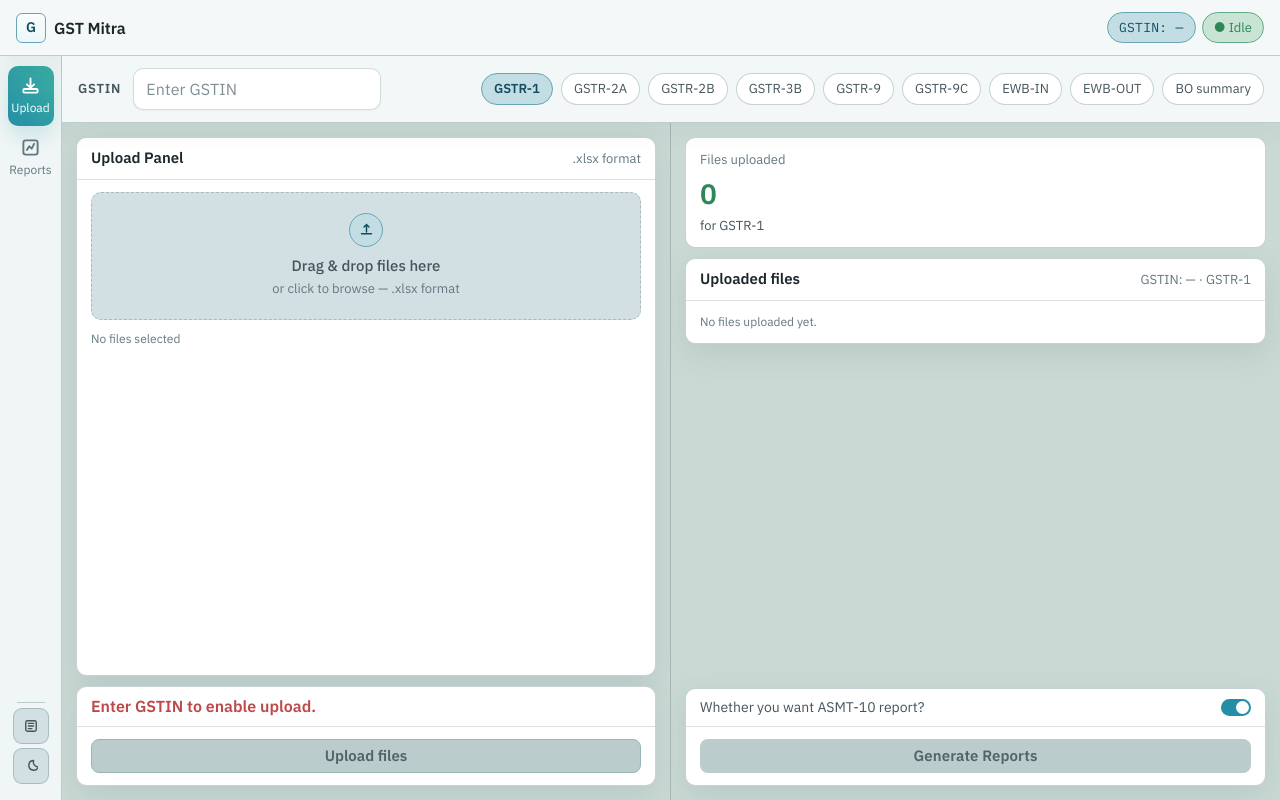
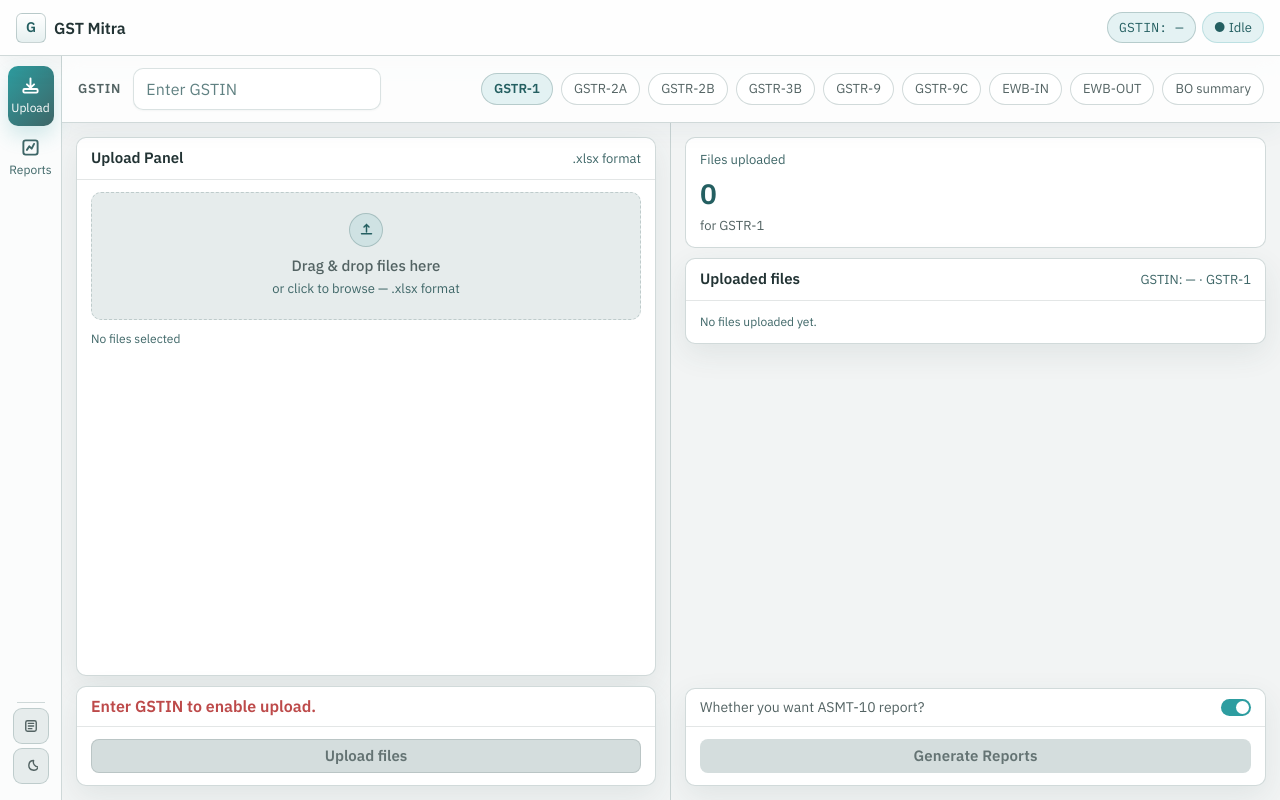
Before and after one commit to ABHINAVPRIYADARSHI/gst-scrutiny-frontend, a React (Create React App) app: page / in a window 1280 px wide. Built offline with nearby package versions, Linux system fonts and the light colour scheme.

Commit message:
UI changes

```diff
--- a/src/components/GenerateReportsAction.js
+++ b/src/components/GenerateReportsAction.js
@@ -113,7 +113,7 @@
               >
                 {checkingOpenFiles ? (
                   <span className="btn-loading-content">
-                    <Spinner size="sm" thickness="3px" speed="0.65s" emptyColor="rgba(255,255,255,0.28)" color="currentColor" />
+                    <Spinner size="sm" thickness="3px" speed="0.65s" emptyColor="rgba(242,244,244,0.28)" color="currentColor" />
                     <span>Scrutiny in progress ...</span>
                   </span>
                 ) : (
@@ -147,7 +147,7 @@
                 Cancel
               </Button>
               <Button
-                colorScheme="purple"
+                variant="solid"
                 onClick={async () => {
                   onClose();
                   await runReportGeneration();
--- a/src/index.css
+++ b/src/index.css
@@ -4,24 +4,24 @@
 
 /* Palette from `UI design final.html` (light + dark) */
 :root {
-  --bg-page: #cad9d4;
+  --bg-page: #f2f4f4;
   --bg-surface: #ffffff;
-  --bg-muted: #d2e0e3;
-  --bg-hover: #c4d5d8;
-  --border: rgba(49, 88, 96, 0.18);
-  --border-md: rgba(49, 88, 96, 0.27);
-  --text-1: #1b272b;
-  --text-2: #45555c;
-  --text-3: #647780;
+  --bg-muted: #e6ecec;
+  --bg-hover: #d9e4e4;
+  --border: rgba(83, 99, 99, 0.16);
+  --border-md: rgba(62, 102, 103, 0.24);
+  --text-1: #223334;
+  --text-2: #536363;
+  --text-3: #3e6667;
 
-  --accent: #258ea6;
-  --accent-bg: #c3dde5;
-  --accent-border: #67a5b4;
-  --accent-text: #124f5d;
+  --accent: #2d9da0;
+  --accent-bg: rgba(45, 157, 160, 0.12);
+  --accent-border: rgba(62, 102, 103, 0.28);
+  --accent-text: #245f61;
 
-  --success-text: #2f8758;
-  --success-bg: #c9e4d4;
-  --success-border: #5eac84;
+  --success-text: #245f61;
+  --success-bg: rgba(45, 157, 160, 0.12);
+  --success-border: rgba(45, 157, 160, 0.22);
 
   --warn-text: #9a6b12;
   --warn-bg: #fff3dc;
@@ -29,15 +29,15 @@
   --danger-text: #bd4a4a;
   --danger-bg: #ebd2d2;
   --danger-border: #cc8484;
-  --disabled-bg: #bacdcc;
-  --disabled-text: #536368;
-  --disabled-border: #96b6b9;
-  --elev-1: 0 10px 30px rgba(44, 84, 94, 0.11);
-  --elev-2: 0 18px 42px rgba(44, 84, 94, 0.16);
+  --disabled-bg: #d4dddd;
+  --disabled-text: #647373;
+  --disabled-border: rgba(83, 99, 99, 0.2);
+  --elev-1: 0 10px 30px rgba(45, 73, 74, 0.09);
+  --elev-2: 0 18px 42px rgba(45, 73, 74, 0.14);
 
   --rail-bg: #ffffff;
-  --rail-active-bg: #c3dde5;
-  --rail-active-col: #124f5d;
+  --rail-active-bg: #2d9da0;
+  --rail-active-col: #ffffff;
   --input-bg: #ffffff;
 
   --gst-bg: var(--bg-page);
@@ -49,25 +49,25 @@
   --gst-accent: var(--accent);
   --gst-warn: var(--warn-text);
   --gst-danger: var(--danger-text);
-  --gst-focus: rgba(29, 113, 133, 0.18);
+  --gst-focus: rgba(45, 157, 160, 0.22);
 }
 
 /* Dark mode (class applied on `.shell`) */
 .dark {
-  --bg-page: #1a2434;
-  --bg-surface: #223046;
-  --bg-muted: #2b3b55;
-  --bg-hover: #364965;
-  --border: rgba(103, 232, 213, 0.12);
-  --border-md: rgba(103, 232, 213, 0.22);
-  --text-1: #e8f3ff;
-  --text-2: #a2bad8;
-  --text-3: #7089aa;
+  --bg-page: #0f172a;
+  --bg-surface: #162033;
+  --bg-muted: #1c2940;
+  --bg-hover: #23344f;
+  --border: rgba(62, 213, 217, 0.14);
+  --border-md: rgba(125, 211, 252, 0.24);
+  --text-1: #e6f7fb;
+  --text-2: #9fd6d8;
+  --text-3: #7dd3fc;
 
-  --accent: #00d4b4;
-  --accent-bg: rgba(0, 212, 180, 0.14);
-  --accent-border: rgba(103, 232, 213, 0.36);
-  --accent-text: #00d4b4;
+  --accent: #3ed5d9;
+  --accent-bg: rgba(62, 213, 217, 0.14);
+  --accent-border: rgba(125, 211, 252, 0.34);
+  --accent-text: #7dd3fc;
 
   --success-text: #4ade80;
   --success-bg: rgba(74, 222, 128, 0.12);
@@ -79,16 +79,16 @@
   --danger-text: #f87171;
   --danger-bg: rgba(248, 113, 113, 0.12);
   --danger-border: rgba(248, 113, 113, 0.34);
-  --disabled-bg: #3d536f;
-  --disabled-text: #b3c7de;
-  --disabled-border: rgba(167, 189, 215, 0.3);
+  --disabled-bg: #2a3f5d;
+  --disabled-text: #d6f2f8;
+  --disabled-border: rgba(125, 211, 252, 0.24);
   --elev-1: 0 14px 34px rgba(0, 0, 0, 0.18);
   --elev-2: 0 24px 52px rgba(0, 0, 0, 0.25);
 
-  --rail-bg: #1d293d;
-  --rail-active-bg: #48678d;
-  --rail-active-col: #e8f3ff;
-  --input-bg: #2b3b55;
+  --rail-bg: #111c31;
+  --rail-active-bg: rgba(62, 213, 217, 0.18);
+  --rail-active-col: #7dd3fc;
+  --input-bg: #1c2940;
 }
 
 html,
@@ -100,8 +100,9 @@
 body {
   margin: 0;
   background:
-    linear-gradient(135deg, rgba(186, 207, 198, 0.98) 0%, rgba(188, 208, 220, 0.95) 50%, rgba(196, 214, 206, 0.98) 100%),
-    radial-gradient(circle at top left, rgba(37, 142, 166, 0.14), transparent 28%),
+    linear-gradient(135deg, rgba(242, 244, 244, 0.98) 0%, rgba(230, 236, 236, 0.96) 48%, rgba(221, 233, 233, 0.98) 100%),
+    radial-gradient(circle at top left, rgba(45, 157, 160, 0.14), transparent 28%),
+    radial-gradient(circle at bottom right, rgba(62, 102, 103, 0.1), transparent 32%),
     linear-gradient(180deg, rgba(255, 255, 255, 0.1), transparent 34%),
     var(--bg-page);
   color: var(--text-1);
@@ -111,7 +112,7 @@
 }
 
 ::selection {
-  background: rgba(102, 227, 196, 0.22);
+  background: rgba(45, 157, 160, 0.22);
 }
 
 a.skip-link {
@@ -131,7 +132,7 @@
 a.skip-link:focus {
   transform: translateY(0);
   outline: none;
-  box-shadow: 0 0 0 4px rgba(0, 212, 180, 0.35);
+  box-shadow: 0 0 0 4px rgba(45, 157, 160, 0.32);
 }
 
 code,
@@ -164,7 +165,7 @@
 }
 
 .topbar {
-  background: rgba(246, 250, 250, 0.95);
+  background: rgba(255, 255, 255, 0.88);
   border-bottom: 0.5px solid var(--border-md);
   min-height: 56px;
   padding: 0 16px;
@@ -179,17 +180,17 @@
 }
 
 .dark .topbar {
-  background: rgba(34, 48, 70, 0.94);
-  border-bottom-color: rgba(103, 232, 213, 0.22);
+  background: rgba(15, 23, 42, 0.9);
+  border-bottom-color: rgba(125, 211, 252, 0.16);
   box-shadow: 0 12px 28px rgba(0, 0, 0, 0.2);
 }
 
 .app-footer-shell {
-  --footer-bg: rgba(241, 246, 246, 0.95);
-  --footer-border: rgba(49, 88, 96, 0.2);
-  --footer-text: #45555c;
-  --footer-muted: #647780;
-  --footer-shadow: 0 -10px 28px rgba(44, 84, 94, 0.12);
+  --footer-bg: rgba(255, 255, 255, 0.9);
+  --footer-border: rgba(83, 99, 99, 0.16);
+  --footer-text: #536363;
+  --footer-muted: #3e6667;
+  --footer-shadow: 0 -10px 28px rgba(45, 73, 74, 0.1);
   position: fixed;
   left: 0;
   right: 0;
@@ -199,10 +200,10 @@
 }
 
 .app-footer-shell.dark {
-  --footer-bg: rgba(29, 41, 61, 0.92);
-  --footer-border: rgba(103, 232, 213, 0.22);
-  --footer-text: #b4cae3;
-  --footer-muted: #7d97b7;
+  --footer-bg: rgba(15, 23, 42, 0.92);
+  --footer-border: rgba(125, 211, 252, 0.18);
+  --footer-text: #9fd6d8;
+  --footer-muted: #7dd3fc;
   --footer-shadow: 0 -14px 30px rgba(0, 0, 0, 0.24);
 }
 
@@ -252,7 +253,7 @@
 }
 
 .app-footer-shell.dark .app-footer-copy {
-  color: #67e8d5;
+  color: var(--accent);
   text-shadow: none;
 }
 
@@ -282,7 +283,7 @@
   width: 30px;
   height: 30px;
   border-radius: 6px;
-  background: linear-gradient(180deg, #f8fcfd 0%, #ecf6f8 100%);
+  background: linear-gradient(180deg, #ffffff 0%, #e6f0f0 100%);
   color: var(--accent-text);
   font-size: 14px;
   font-weight: 700;
@@ -300,7 +301,7 @@
 }
 
 .dark .brand-name {
-  color: #e8f5ff;
+  color: var(--text-1);
 }
 .topbar-chips {
   display: flex;
@@ -319,13 +320,13 @@
 }
 
 .dark .chip {
-  background: rgba(43, 59, 85, 0.96);
-  border-color: rgba(149, 175, 207, 0.28);
-  color: #c7d8eb;
+  background: rgba(28, 41, 64, 0.96);
+  border-color: rgba(125, 211, 252, 0.16);
+  color: var(--text-2);
 }
 
 .dark .chip:hover {
-  background: rgba(54, 73, 101, 0.98);
+  background: rgba(35, 52, 79, 0.98);
 }
 .chip:hover {
   transform: translateY(-1px);
@@ -339,9 +340,9 @@
 }
 
 .dark .chip.acc {
-  border-color: rgba(103, 232, 213, 0.36);
-  color: #9cf6e6;
-  background: rgba(0, 212, 180, 0.18);
+  border-color: var(--accent-border);
+  color: var(--accent-text);
+  background: rgba(62, 213, 217, 0.18);
 }
 .chip.ok {
   border-color: var(--success-border);
@@ -367,7 +368,7 @@
 
 .rail {
   width: 62px;
-  background: rgba(243, 248, 248, 0.94);
+  background: rgba(255, 255, 255, 0.72);
   border-right: 0.5px solid var(--border-md);
   display: flex;
   flex-direction: column;
@@ -377,8 +378,8 @@
 }
 
 .dark .rail {
-  background: rgba(29, 41, 61, 0.96);
-  border-right-color: rgba(103, 232, 213, 0.18);
+  background: rgba(17, 28, 49, 0.96);
+  border-right-color: rgba(125, 211, 252, 0.14);
 }
 .rail-top {
   display: flex;
@@ -450,8 +451,8 @@
 }
 
 :not(.dark) .tab-btn.active {
-  background: linear-gradient(45deg, #258ea6, #3aaea3);
-  box-shadow: 0 10px 20px rgba(37, 142, 166, 0.18);
+  background: linear-gradient(135deg, #2d9da0, #3e6667);
+  box-shadow: 0 10px 20px rgba(45, 157, 160, 0.2);
 }
 
 :not(.dark) .tab-btn.active .tab-icon svg,
@@ -461,23 +462,23 @@
 }
 
 .dark .tab-icon svg {
-  stroke: #9cb7d6;
+  stroke: var(--text-2);
 }
 
 .dark .tab-label {
-  color: #b8cce4;
+  color: var(--text-2);
 }
 
 .dark .tab-btn {
-  background: rgba(131, 165, 206, 0.2);
+  background: rgba(29, 41, 64, 0.86);
 }
 
 .dark .tab-btn:hover .tab-icon svg {
-  stroke: #b8cce4;
+  stroke: var(--text-1);
 }
 
 .dark .tab-btn:hover .tab-label {
-  color: #b8cce4;
+  color: var(--text-1);
 }
 
 .dark .tab-btn.active .tab-icon svg {
@@ -490,12 +491,12 @@
 }
 
 .dark .tab-btn:hover {
-  background: rgba(162, 186, 216, 0.18);
+  background: rgba(35, 52, 79, 0.95);
 }
 
 .dark .tab-btn.active {
   background: var(--rail-active-bg);
-  box-shadow: inset 0 1px 0 rgba(184, 204, 228, 0.12), 0 6px 14px rgba(8, 17, 29, 0.16);
+  box-shadow: inset 0 1px 0 rgba(125, 211, 252, 0.12), 0 6px 14px rgba(8, 17, 29, 0.18);
 }
 
 .dark .tab-btn.active:hover {
@@ -516,8 +517,8 @@
 }
 
 .dark .icon-btn {
-  background: #31445f;
-  border-color: rgba(162, 186, 216, 0.28);
+  background: #20314b;
+  border-color: rgba(125, 211, 252, 0.18);
 }
 .icon-btn:hover {
   background: var(--bg-hover);
@@ -545,7 +546,7 @@
 }
 
 .id-strip {
-  background: rgba(245, 249, 249, 0.95);
+  background: rgba(255, 255, 255, 0.82);
   border-bottom: 0.5px solid var(--border-md);
   padding: 12px 16px;
   display: flex;
@@ -590,7 +591,7 @@
   outline: none;
   border-color: var(--accent-border);
   background: var(--input-bg);
-  box-shadow: 0 0 0 3px rgba(37, 142, 166, 0.14);
+  box-shadow: 0 0 0 3px rgba(45, 157, 160, 0.16);
 }
 .gstin-input::placeholder {
   color: var(--text-3);
@@ -606,39 +607,39 @@
 }
 
 .dark .id-strip {
-  background: rgba(34, 48, 70, 0.94);
-  border-bottom-color: rgba(103, 232, 213, 0.2);
+  background: rgba(22, 32, 51, 0.94);
+  border-bottom-color: rgba(125, 211, 252, 0.18);
 }
 
 .dark .gstin-input {
-  background: #31445f;
-  border-color: rgba(162, 186, 216, 0.32);
+  background: #1c2940;
+  border-color: rgba(125, 211, 252, 0.2);
   box-shadow: 0 1px 2px rgba(8, 17, 29, 0.22);
 }
 
 .dark .gstin-input:focus {
-  background: #3a506f;
-  border-color: #7ea6d6;
-  box-shadow: 0 0 0 3px rgba(126, 166, 214, 0.2);
+  background: #22344e;
+  border-color: #7dd3fc;
+  box-shadow: 0 0 0 3px rgba(125, 211, 252, 0.18);
 }
 
 .dark .rpill {
-  background: #31445f;
-  border-color: rgba(162, 186, 216, 0.28);
-  color: #b7cae1;
+  background: #20314b;
+  border-color: rgba(125, 211, 252, 0.18);
+  color: var(--text-2);
 }
 
 .dark .rpill:hover {
-  background: #3a506f;
-  border-color: #7ea6d6;
-  color: #e8f3ff;
+  background: #253854;
+  border-color: #7dd3fc;
+  color: var(--text-1);
 }
 
 .dark .rpill.sel {
-  background: #48678d;
-  border-color: #7ea6d6;
-  color: #e8f3ff;
-  box-shadow: inset 0 1px 0 rgba(184, 204, 228, 0.12);
+  background: rgba(62, 213, 217, 0.18);
+  border-color: #7dd3fc;
+  color: #7dd3fc;
+  box-shadow: inset 0 1px 0 rgba(125, 211, 252, 0.12);
 }
 .strip-gap {
   flex: 1;
@@ -779,7 +780,7 @@
   border-color: var(--accent-border);
   background: var(--accent-bg);
   transform: translateY(-1px);
-  box-shadow: 0 12px 28px rgba(37, 142, 166, 0.1);
+  box-shadow: 0 12px 28px rgba(45, 157, 160, 0.12);
 }
 .up-circle {
   width: 34px;
@@ -912,13 +913,13 @@
   border-color: var(--accent-border);
   color: var(--accent-text);
   transform: translateY(-1px);
-  box-shadow: 0 10px 24px rgba(37, 142, 166, 0.11);
+  box-shadow: 0 10px 24px rgba(45, 157, 160, 0.12);
 }
 .btn-primary {
   flex: 1;
   height: 34px;
   border-radius: 8px;
-  background: linear-gradient(45deg, #258ea6, #3aaea3);
+  background: linear-gradient(135deg, #2d9da0, #3e6667);
   color: #fff;
   font-size: 15px;
   font-weight: 600;
@@ -926,12 +927,12 @@
   cursor: pointer;
   transition: opacity 0.16s ease, filter 0.16s ease, transform 0.16s ease, box-shadow 0.16s ease;
   letter-spacing: 0.1px;
-  box-shadow: 0 12px 24px rgba(37, 142, 166, 0.18);
+  box-shadow: 0 12px 24px rgba(45, 157, 160, 0.2);
 }
 .btn-primary:hover {
   opacity: 0.88;
   transform: translateY(-1px);
-  box-shadow: 0 16px 28px rgba(37, 142, 166, 0.22);
+  box-shadow: 0 16px 28px rgba(45, 157, 160, 0.24);
 }
 .btn-primary:disabled {
   opacity: 1;
@@ -942,10 +943,14 @@
   box-shadow: none;
 }
 .dark .btn-primary {
-  color: #080d1a;
+  background: linear-gradient(135deg, #3ed5d9, #7dd3fc);
+  color: #0f172a;
 }
 .dark .btn-primary:disabled {
+  background: var(--disabled-bg);
+  border-color: var(--disabled-border);
   color: var(--disabled-text);
+  box-shadow: none;
 }
 .btn-primary-loading {
   display: inline-flex;
@@ -1167,6 +1172,11 @@
   min-width: 120px;
 }
 
+.reports-retry-btn {
+  margin-top: 8px;
+  min-width: 110px;
+}
+
 .reports-generate-wrap {
   margin-top: 0;
 }
```
Also changed, not shown: src/components/Reports.js (+9 -9 lines).
